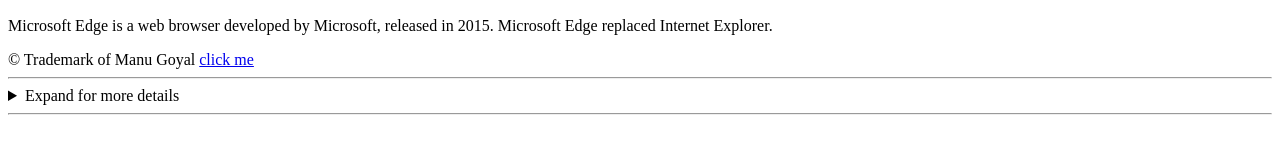
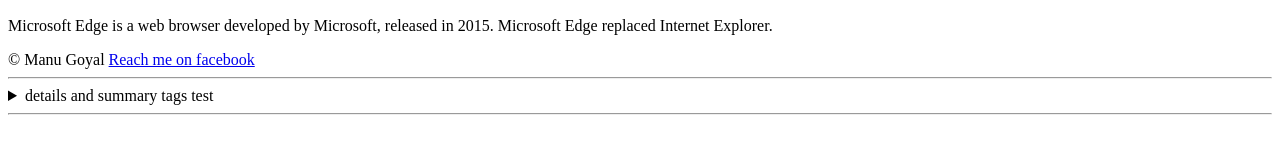
Before and after one commit to manu220/manu220.github.io, a plain HTML site: page index.html in a window 1280 px wide. Shown: the part 423-576 px from the top of the page. Drawn offline with Linux system fonts and the light colour scheme.

Commit message:
Update index.html

```diff
--- a/index.html
+++ b/index.html
@@ -49,15 +49,14 @@
   </article>
 </main>
 	<footer>
-		&copy Trademark of Manu Goyal <a href="www.youtube.com" target="_top">click me</a>
+		&copy Manu Goyal <a href="https://www.facebook.com/manugoyal220" target="_blank">Reach me on facebook</a>
 	</footer>
 	<hr>
 	<details>
 		<summary>
-			Expand for more details
+			details and summary tags test
 		</summary>
-		Initially there is nothing to worry about the transportation of the different systems and services<br>
-
+		This is summary of the detail tag!
 	</details>
 	<hr>
 
```
